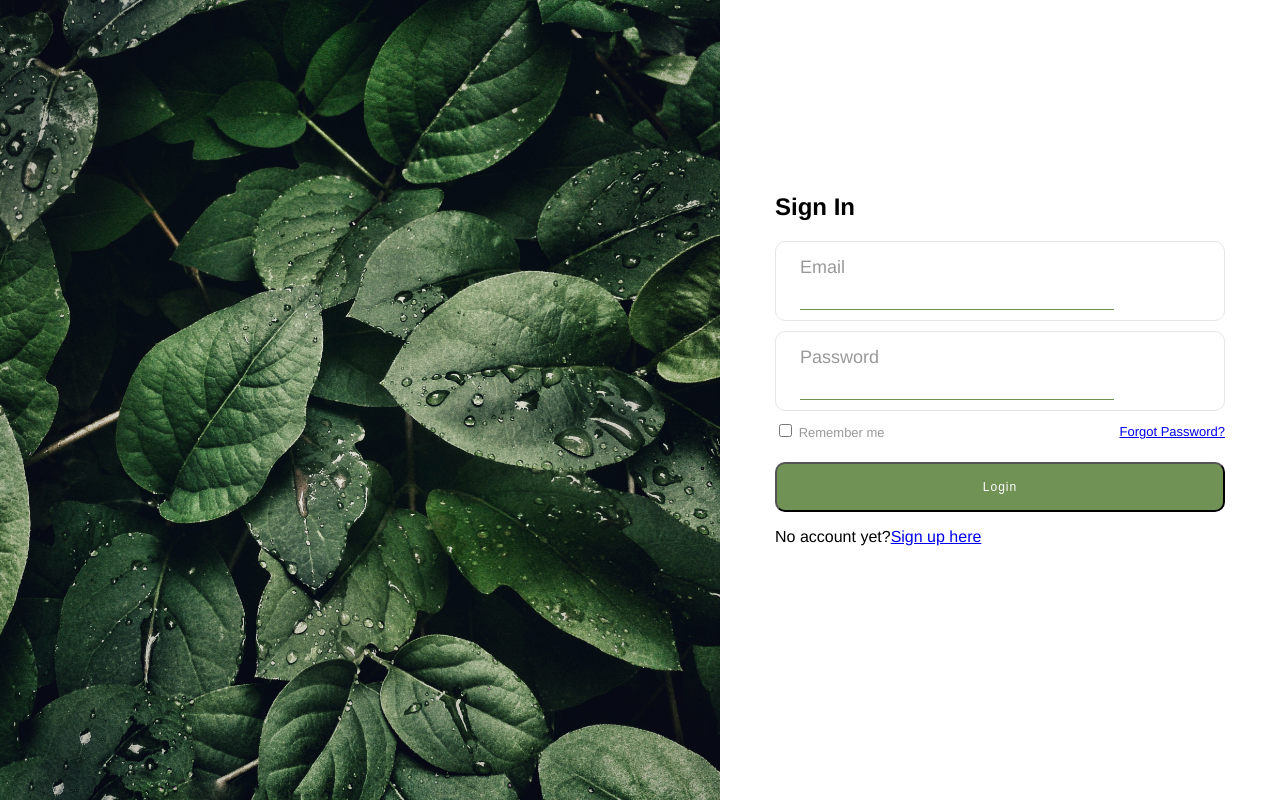
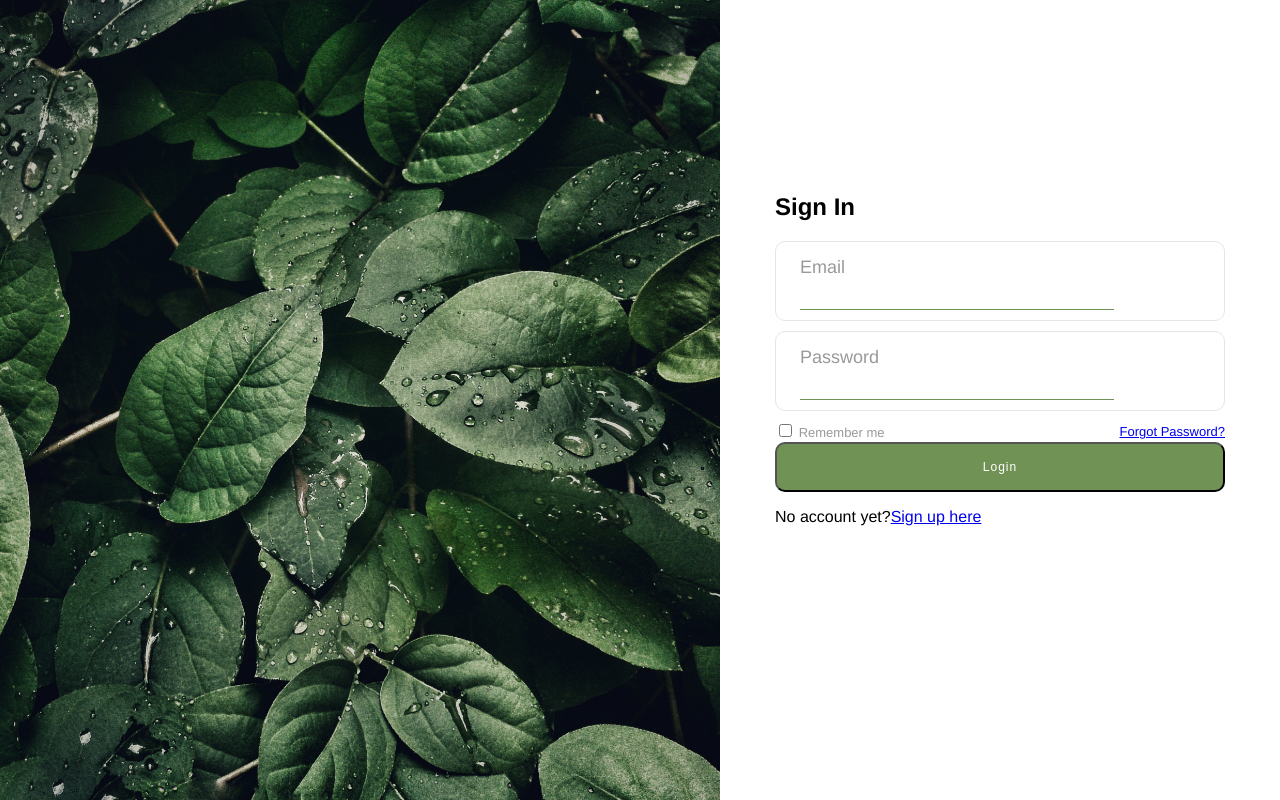
Before and after one commit to Elkeborr/Php, a PHP site: page /login.php in a window 1280 px wide. Run offline with PHP 8.4, Linux system fonts and the light colour scheme.

Commit message:
layout_update

```diff
--- a/css/login.css
+++ b/css/login.css
@@ -119,17 +119,7 @@
         font-size: 13px;
     }
 
-  .btn {
-      width: 100%;
-      display: -webkit-box;
-      display: -webkit-flex;
-      display: -moz-box;
-      display: -ms-flexbox;
-      display: flex;
-      flex-wrap: wrap;
-      justify-content: center;
-      margin-top: 20px;
-    }
+
 
   .form__btn {
       display: -webkit-box;
@@ -150,10 +140,12 @@
 
       letter-spacing: 1px;
 
-      -webkit-transition: all 0.4s;
-      -o-transition: all 0.4s;
-      -moz-transition: all 0.4s;
-      transition: all 0.4s;
+
+    }
+    .form__btn input{
+     background: none;
+     color: #ffff;
+     font-size: 12px;
     }
 
   .form__btn:hover {
--- a/register.php
+++ b/register.php
@@ -20,9 +20,7 @@ if (!empty($_POST['submit'])){
 
 		$user->register();
 
-		session_start();
-			$_SESSION['userid'] = $user['id'];
-			header('Location:index.php');
+
 	}}
 
 ?>
```
